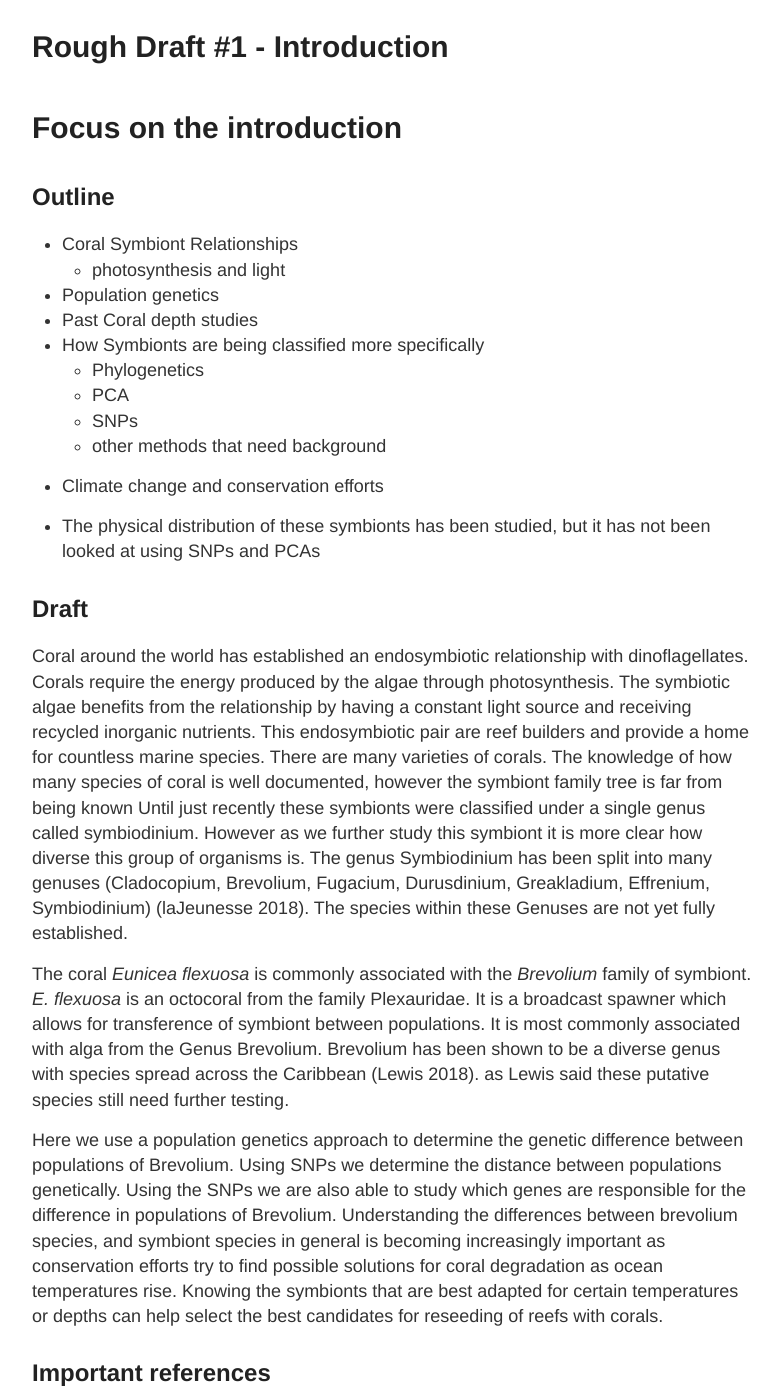
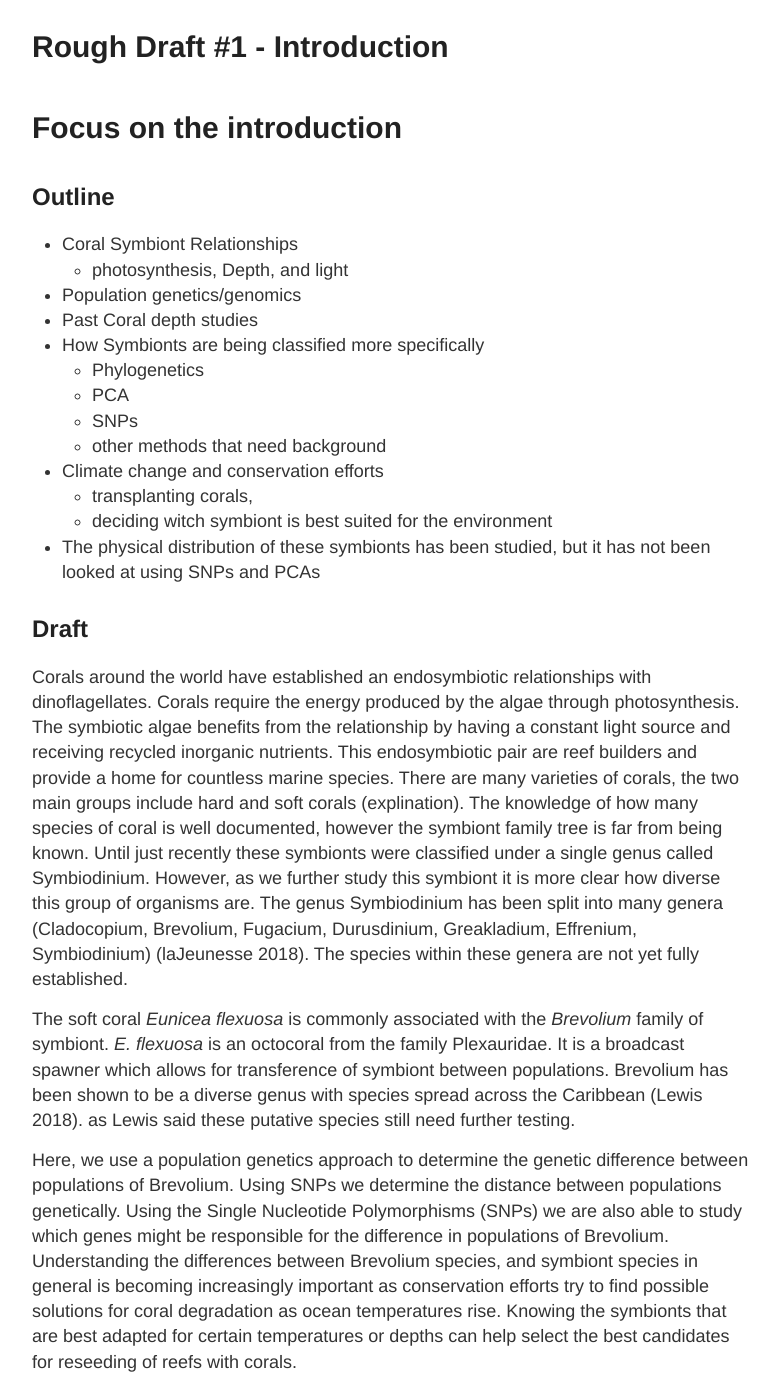
Before and after one commit to Mwags24/Brevolium_Notebook, a Jekyll site: the page built from _posts/2020-6-12-Introduction.md, in a window 1280 px wide and 1400 px high, scrolled down 304 px. Shown: the whole window, without its empty margins (248-1029 px from the left). Built offline with Jekyll 4.4.1, drawn with Linux system fonts in a browser that asks for light colours.

Commit message:
Update 2020-6-12-Introduction.md

```diff
--- a/_posts/2020-6-12-Introduction.md
+++ b/_posts/2020-6-12-Introduction.md
@@ -12,8 +12,8 @@ tags:
 ## Outline
 
 * Coral Symbiont Relationships
-    * photosynthesis and light
-* Population genetics
+    * photosynthesis, Depth, and light
+* Population genetics/genomics
 * Past Coral depth studies
 * How Symbionts are being classified more specifically
     * Phylogenetics
@@ -21,21 +21,22 @@ tags:
     * SNPs
     * other methods that need background
 * Climate change and conservation efforts
-
+    * transplanting corals,
+    * deciding witch symbiont is best suited for the environment
 * The physical distribution of these symbionts has been studied, but it has not been looked at using SNPs and PCAs
 
 
 
 ## Draft
 
-Coral around the world has established an endosymbiotic relationship with dinoflagellates. Corals require the energy produced by the algae through photosynthesis. The symbiotic algae benefits from the relationship by having a constant light source and receiving recycled inorganic nutrients. This endosymbiotic pair are reef builders and provide a home for countless marine species. There are many varieties of corals. The knowledge of how many species of coral is well documented, however the symbiont family tree is far from being known
-Until just recently these symbionts were classified under a single genus called symbiodinium. However as we further study this symbiont it is more clear how diverse this group of organisms is. The genus Symbiodinium has been split into many genuses (Cladocopium, Brevolium, Fugacium, Durusdinium, Greakladium, Effrenium, Symbiodinium) (laJeunesse 2018). The species within these Genuses are not yet fully established.
+Corals around the world have established an endosymbiotic relationships with dinoflagellates. Corals require the energy produced by the algae through photosynthesis. The symbiotic algae benefits from the relationship by having a constant light source and receiving recycled inorganic nutrients. This endosymbiotic pair are reef builders and provide a home for countless marine species. There are many varieties of corals, the two main groups include hard and soft corals (explination). The knowledge of how many species of coral is well documented, however the symbiont family tree is far from being known.
+Until just recently these symbionts were classified under a single genus called Symbiodinium. However, as we further study this symbiont it is more clear how diverse this group of organisms are. The genus Symbiodinium has been split into many genera (Cladocopium, Brevolium, Fugacium, Durusdinium, Greakladium, Effrenium, Symbiodinium) (laJeunesse 2018). The species within these genera are not yet fully established.
 
-The coral *Eunicea flexuosa* is commonly associated with the *Brevolium* family of symbiont. *E. flexuosa* is an octocoral from the family Plexauridae. It is a broadcast spawner which allows for transference of symbiont between populations. It is most commonly associated with alga from the Genus Brevolium. Brevolium has been shown to be a diverse genus with species spread across the Caribbean (Lewis 2018). as Lewis said these putative species still need further testing.
+The soft coral *Eunicea flexuosa* is commonly associated with the *Brevolium* family of symbiont. *E. flexuosa* is an octocoral from the family Plexauridae. It is a broadcast spawner which allows for transference of symbiont between populations. Brevolium has been shown to be a diverse genus with species spread across the Caribbean (Lewis 2018). as Lewis said these putative species still need further testing.
 
-Here we use a population genetics approach to determine the genetic difference between populations of Brevolium. Using SNPs we determine the distance between populations genetically.
-Using the SNPs we are also able to study which genes are responsible for the difference in populations of Brevolium.
-Understanding the differences between brevolium species, and symbiont species in general is becoming increasingly important as conservation efforts try to find possible solutions for coral degradation as ocean temperatures rise. Knowing the symbionts that are best adapted for certain temperatures or depths can help select the best candidates for reseeding of reefs with corals.
+Here, we use a population genetics approach to determine the genetic difference between populations of Brevolium. Using SNPs we determine the distance between populations genetically.
+Using the Single Nucleotide Polymorphisms (SNPs) we are also able to study which genes might be responsible for the difference in populations of Brevolium.
+Understanding the differences between Brevolium species, and symbiont species in general is becoming increasingly important as conservation efforts try to find possible solutions for coral degradation as ocean temperatures rise. Knowing the symbionts that are best adapted for certain temperatures or depths can help select the best candidates for reseeding of reefs with corals.
 
 
 
```
